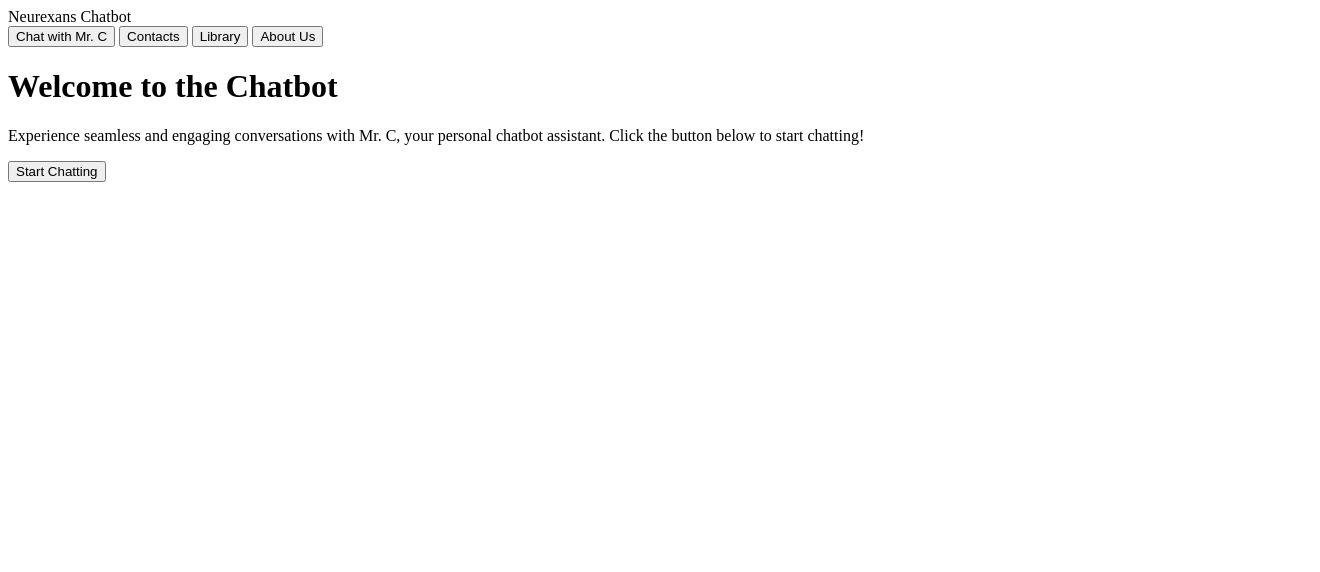
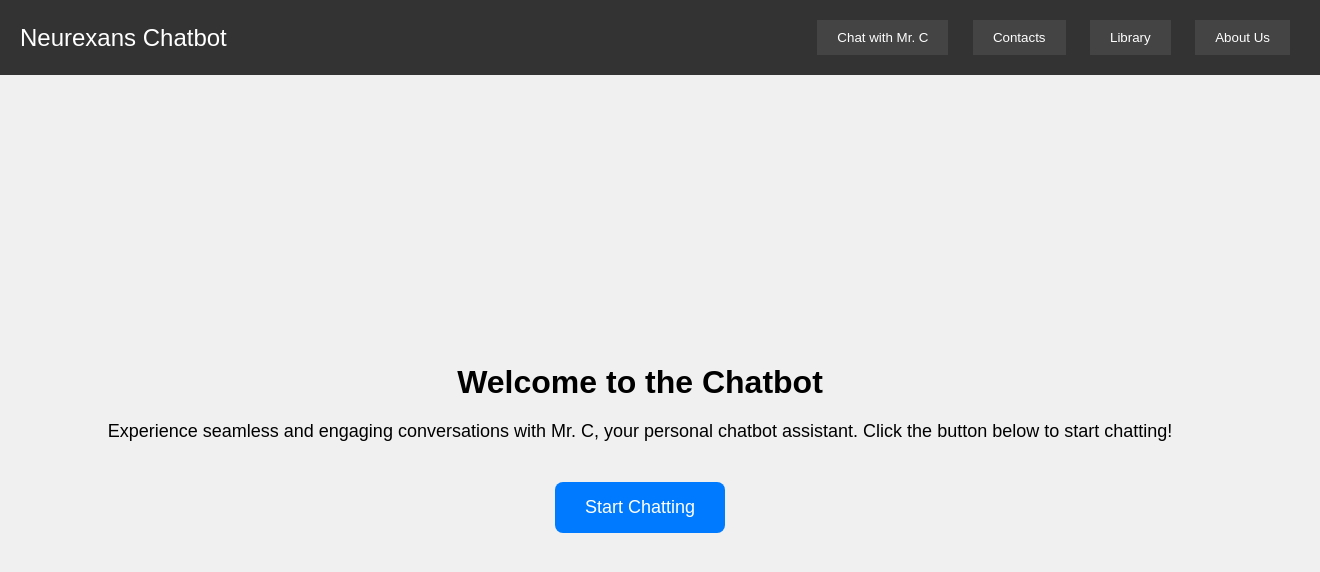
Before and after one commit to potzplitz/Ibuprofen, a plain HTML site: page chat/pages/home.html in a window 1280 px wide. Shown: the whole page, 1320 px wide, since content can reach past the window. Drawn offline with Linux system fonts and the light colour scheme; the site is published under a folder, as on GitHub Pages, so addresses that start at the root find nothing.

Commit message:
homepage changes

```diff
--- a/chat/pages/home.html
+++ b/chat/pages/home.html
@@ -4,16 +4,16 @@
     <meta charset="UTF-8">
     <meta name="viewport" content="width=device-width, initial-scale=1.0">
     <title>Chatbot Homepage</title>
-    <link rel="stylesheet" href="/styles/home.css">
+    <link rel="stylesheet" href="../styles/home.css">
 </head>
 <body>
     <header class="header">
         <div class="logo">Neurexans Chatbot</div>
         <nav class="menu">
-            <a><button class="button-34" role="button" onclick="redirectToChatbot()" href="/index.html">Chat with Mr. C</button></a>
-            <a><button onclick="openContacts()" href="../pages/Contacts.html">Contacts</button></a>
-            <a><button onclick="openDashboard()" href="../pages/home.html">Library</button></a>
-            <a><button onclick="openAboutUs()" href="../pages/About us.html">About Us</button></a>
+            <a><button class="button-34" role="button" onclick="location.href='../index.html'">Chat with Mr. C</button></a>
+            <a><button onclick="location.href='../pages/Contacts.html'">Contacts</button></a>
+            <a><button onclick="location.href='../pages/home.html'">Library</button></a>
+            <a><button onclick="location.href='C:\Users\Meyer_Joha\OneDrive - BSZ1An\Dokumente\GitHub\Ibuprofen\chat\pages\About us.html'">About Us</button></a>
         </nav>
     </header>
     <div class="main">
@@ -23,6 +23,6 @@
             <button class="start-chat-button" onclick="redirectToChatbot()">Start Chatting</button>
         </div>
     </div>
-    <script src="/scripts/script.js"></script>
+    <script src="../scripts/script.js"></script>
 </body>
 </html>
```
